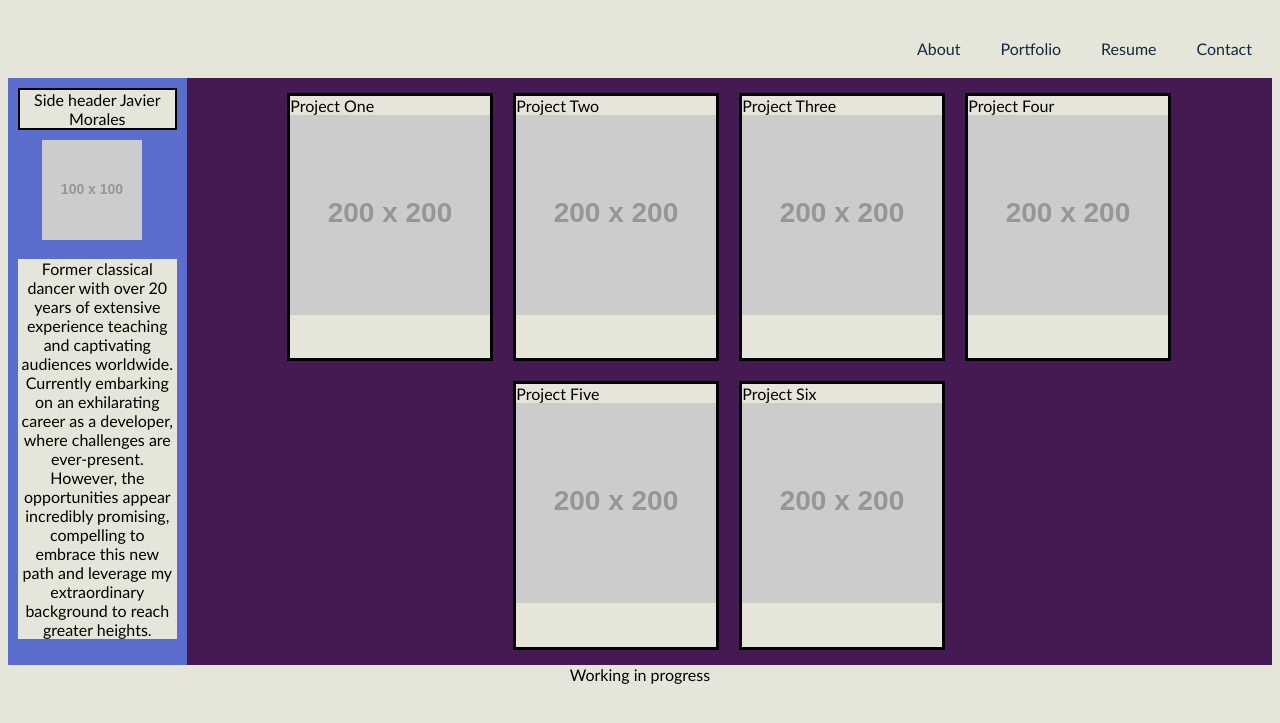
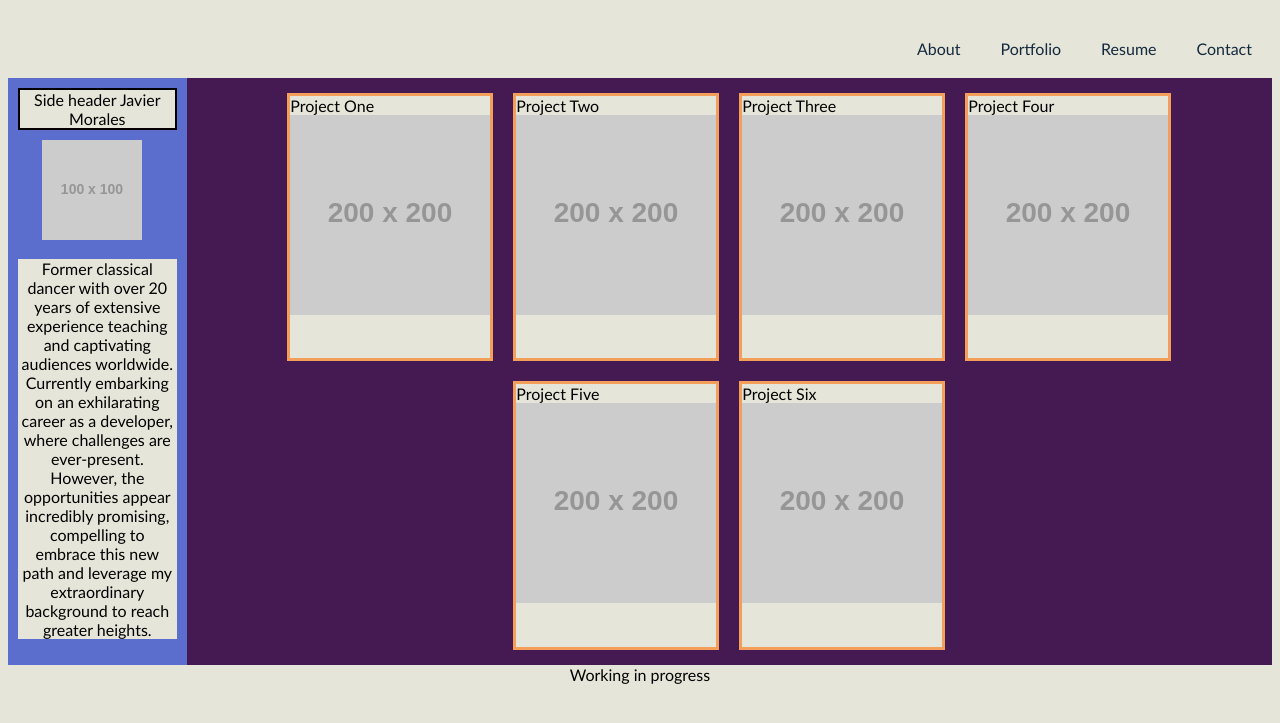
Before and after one commit to elchinatalpf/Second-Week-Porfolio, a plain HTML site: page index.html in a window 1280 px wide. Shown: the part 63-786 px from the top of the page. Drawn offline with Linux system fonts and the light colour scheme; placeholder pictures from the web are drawn by us.

Commit message:
Refactor once again to test other commits

```diff
--- a/assets/style.css
+++ b/assets/style.css
@@ -65,6 +65,7 @@ aside {
     flex: 0 0 200px;
     margin: 10px;
     border-style: solid;
+    border-color: #f39f5a;
 }
 
 .card header {
```
